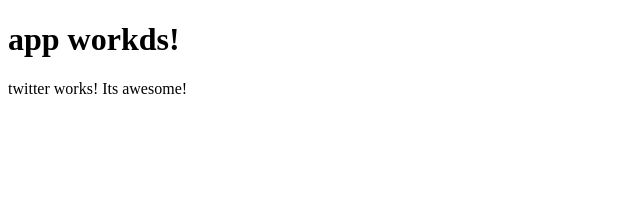
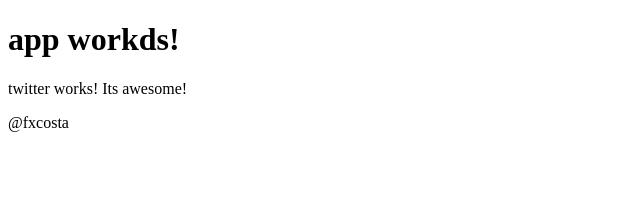
Before and after one commit to fxcosta/angular2rocks, an Angular app: page / in a window 1280 px wide. Shown: the top 204 px of the page, without its empty margins (0-640 px from the left). Built offline with nearby package versions, Linux system fonts and the light colour scheme.

Commit message:
little changes

```diff
--- a/src/app/twitter/twitter.component.html
+++ b/src/app/twitter/twitter.component.html
@@ -1,3 +1,5 @@
 <p>
   twitter works! Its awesome!
 </p>
+
+<p>@fxcosta</p>
```
